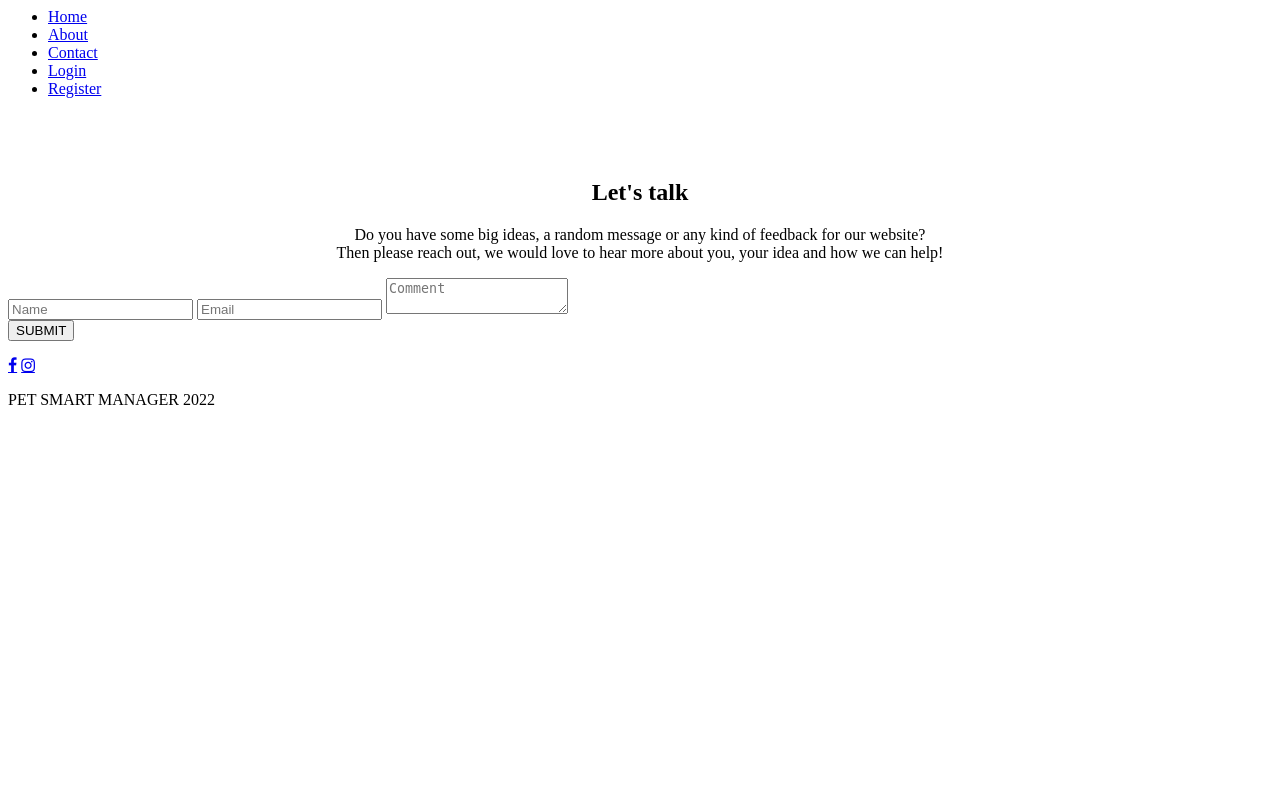
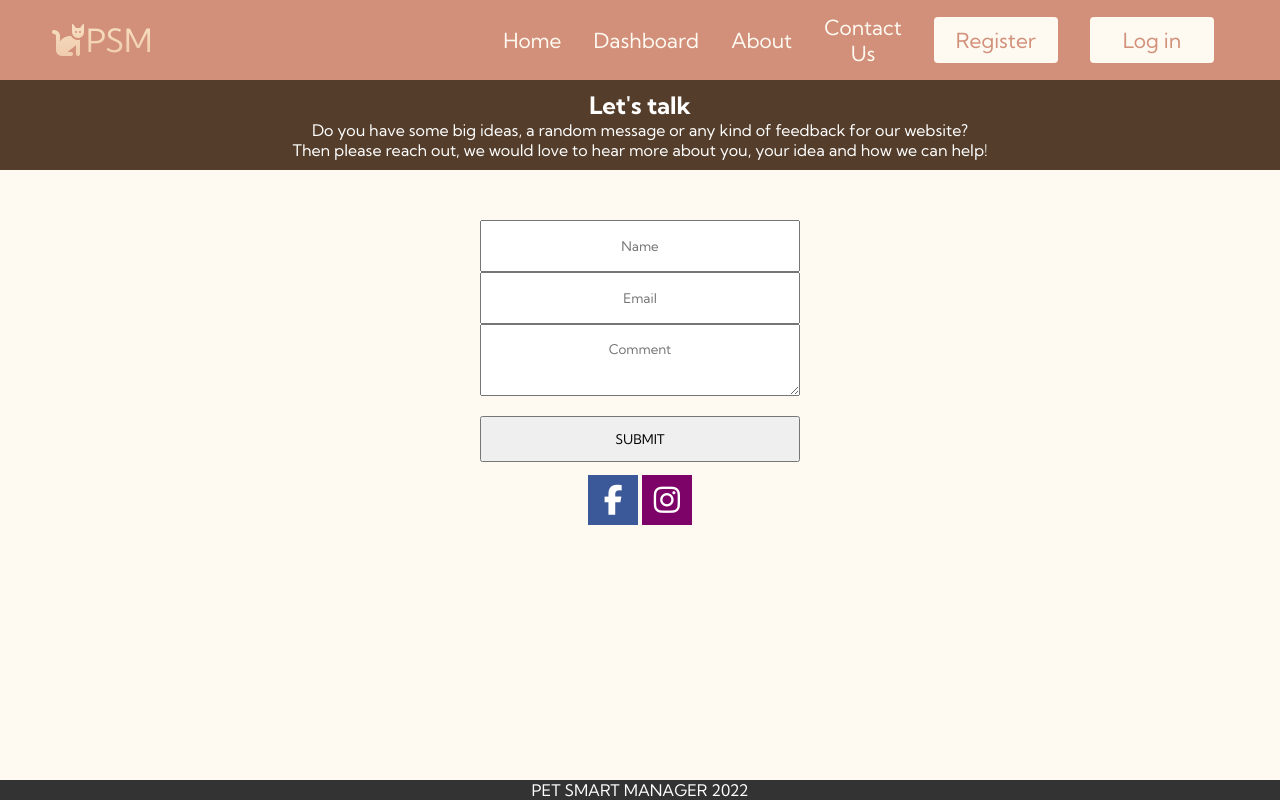
Before and after one commit to cezar06/Pet-Smart-Manager, a PHP site: page /Contact.html in a window 1280 px wide. Run offline with PHP 8.4, Linux system fonts and the light colour scheme; some libraries are stand-ins or nearby versions.

Commit message:
UpdateAboutContact

```diff
--- a/web2/Contact.html
+++ b/web2/Contact.html
@@ -1,26 +1,55 @@
 <html>
-<head>
-    <meta charset="UTF-8">
-    <title>Pet Smart Manager</title>
-    <link rel="stylesheet" href="style.css">
-    <link rel="stylesheet" href="https://cdnjs.cloudflare.com/ajax/libs/font-awesome/4.7.0/css/font-awesome.min.css">
-</head>
+    <head>
+        <meta charset="UTF-8">
+        <meta http-equiv="X-UA-Compatible" content="IE=edge">
+        <meta name="viewport" content="width=device-width, initial-scale=1.0">
+        <title>Contact</title>
+        <link rel="stylesheet" href="styles.css">
+        <link rel="stylesheet" href="styles_contact.css">
+        <script src="https://kit.fontawesome.com/adab9891dd.js" crossorigin="anonymous"></script>
+        <link rel="preconnect" href="https://fonts.googleapis.com">
+        <link rel="preconnect" href="https://fonts.gstatic.com" crossorigin>
+      <link href="https://fonts.googleapis.com/css2?family=Kumbh+Sans:wght@400;700&display=swap" rel="stylesheet">
+      </head>
 <body>
-  <div id="nav">
-      <ul>
-          <li><a href="homepage.html">Home</a></li>
-          <li><a href="about.html">About</a></li>
-          <li><a href="contact.html">Contact</a></li>
-          <li><a href="login.html">Login</a></li>
-          <li><a href="register.html">Register</a></li>
-      </ul>
-  </div>
+  <!--Navbar-->
+    <nav class="navbar">
+        <div class="navbar__container">
+            <a href="/" id="navbar__logo">
+                <i class="fa-solid fa-cat"></i>PSM
+            </a>
+            <div class="navbar__toggle" id="mobile-menu">
+                <span class="bar"></span>
+                <span class="bar"></span>
+                <span class="bar"></span>
+            </div>
+            <ul class="navbar__menu">
+                <li class="navbar__item">
+                    <a href="./index.html" class="navbar__links">Home</a>
+                </li>
+                <li class="navbar__item">
+                    <a href="./dashboard.html" class="navbar__links">Dashboard</a>
+                </li>
+                <li class="navbar__item">
+                    <a href="./About.html" class="navbar__links">About</a>
+                </li>
+                <li class="navbar__item">
+                    <a href="./Contact.html" class="navbar__links">Contact Us</a>
+                </li>
+                <li class="navbar__button">
+                    <a href="/" class="button">Register</a>
+                </li>
+                <li class="navbar__button">
+                    <a href="/" class="button">Log in</a>
+                </li>
+            </ul>
+        </div>
+    </nav>
 
   <div class="page-body">
     <div class="contact-section">
-        <br>
-        <h2 style="text-align:center"><br>Let's talk</h2>
-        <p style="text-align:center">
+        <h2>Let's talk</h2>
+        <p>
             Do you have some big ideas, a random message or any kind of feedback for our website?
             <br>
             Then please reach out, we would love to hear more about you, your idea and how we can help!
@@ -46,5 +75,6 @@
   <div id="footer">
     <p>PET SMART MANAGER 2022</p>
   </div>
+  <script src="app.js"></script>
 </body>
 </html>
--- a/web2/styles.css
+++ b/web2/styles.css
@@ -297,6 +297,16 @@
     width: 80%;
 }
 
+#footer {
+    text-align: center;
+    left: 0;
+    bottom: 0;
+    width: 100%;
+    background-color: #333;
+    color: white;
+    position:fixed;
+    height: 20px;
+}
 
 body{
     background-color: #fefaf1;
--- /dev/null
+++ b/web2/styles_contact.css
@@ -0,0 +1,51 @@
+.contact-section {
+    padding: 10px;
+    text-align: center;
+    background-color: #543e2b;
+    color: rgb(255, 255, 255);
+}
+
+.contact-data {
+    display: block;
+    text-align: center;
+    margin-left: auto;
+    margin-right: auto;
+    color:rgb(3, 3, 3);
+    line-height: 22px;
+    padding: 13px;
+    width:50%;
+    min-width: 20%;
+    min-height: 3em;
+    max-height: 12em;
+    max-width: 100%;
+    box-sizing: border-box;
+    outline:0;
+}
+
+.fa {
+    padding: 10px;
+    font-size: 30px;
+    width: 50px;
+    text-align: center;
+    text-decoration: none;
+  }
+
+.fa:hover {
+    opacity: 0.7;
+}
+
+.fa-facebook {
+    background: #3B5998;
+    color: white;
+}
+
+.fa-instagram {
+    background: #7d0368;
+    color: white;
+}
+
+.contact-form{
+    margin: auto;
+    width: 50%;
+    padding-top: 50px;
+}
```
Also changed, not shown: web2/About.html (+9 -7 lines), web2/dashboard.html (+9 -4 lines), web2/index.html (+8 -4 lines), web2/styles_about.css (+7 -3 lines).
